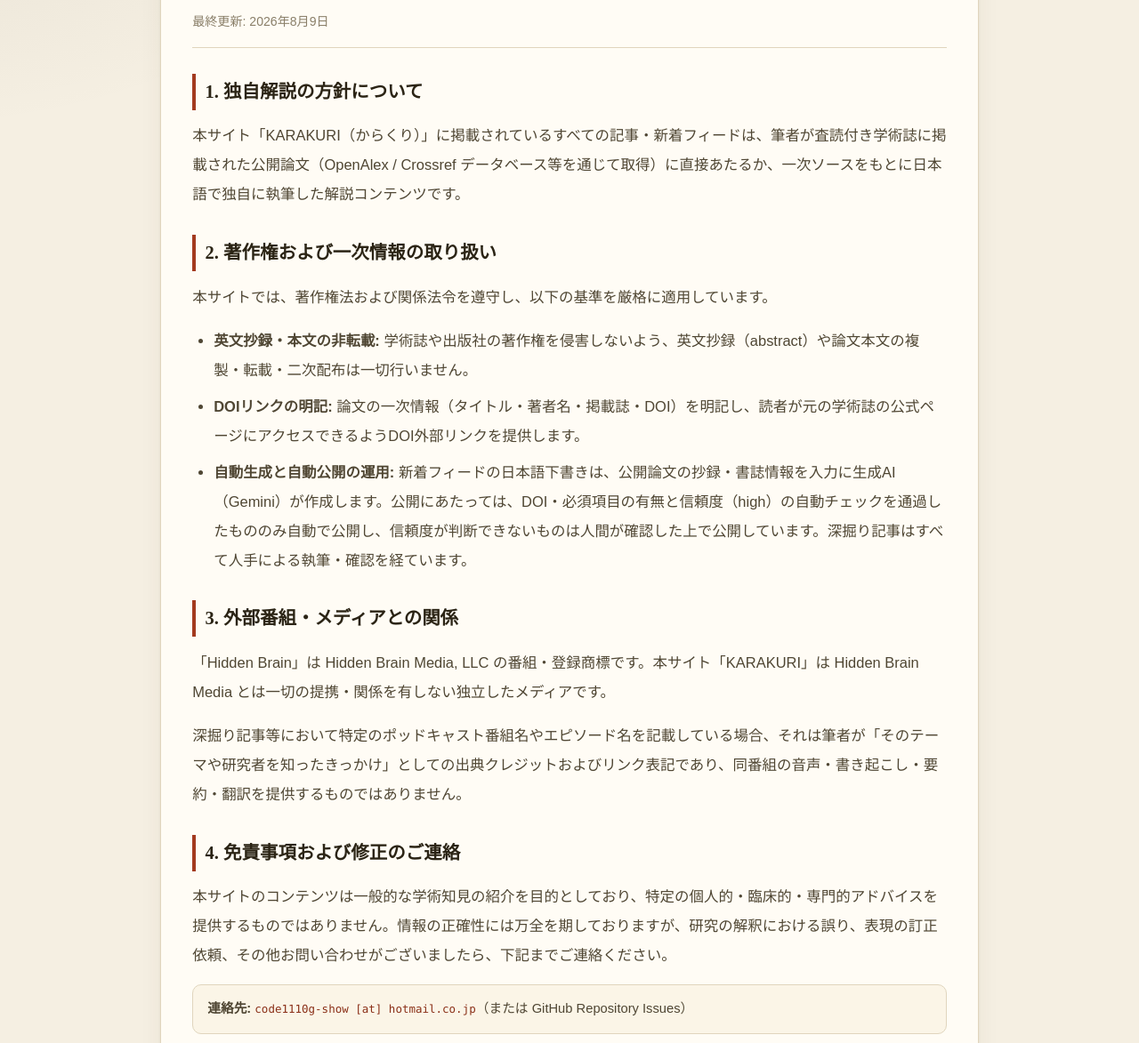
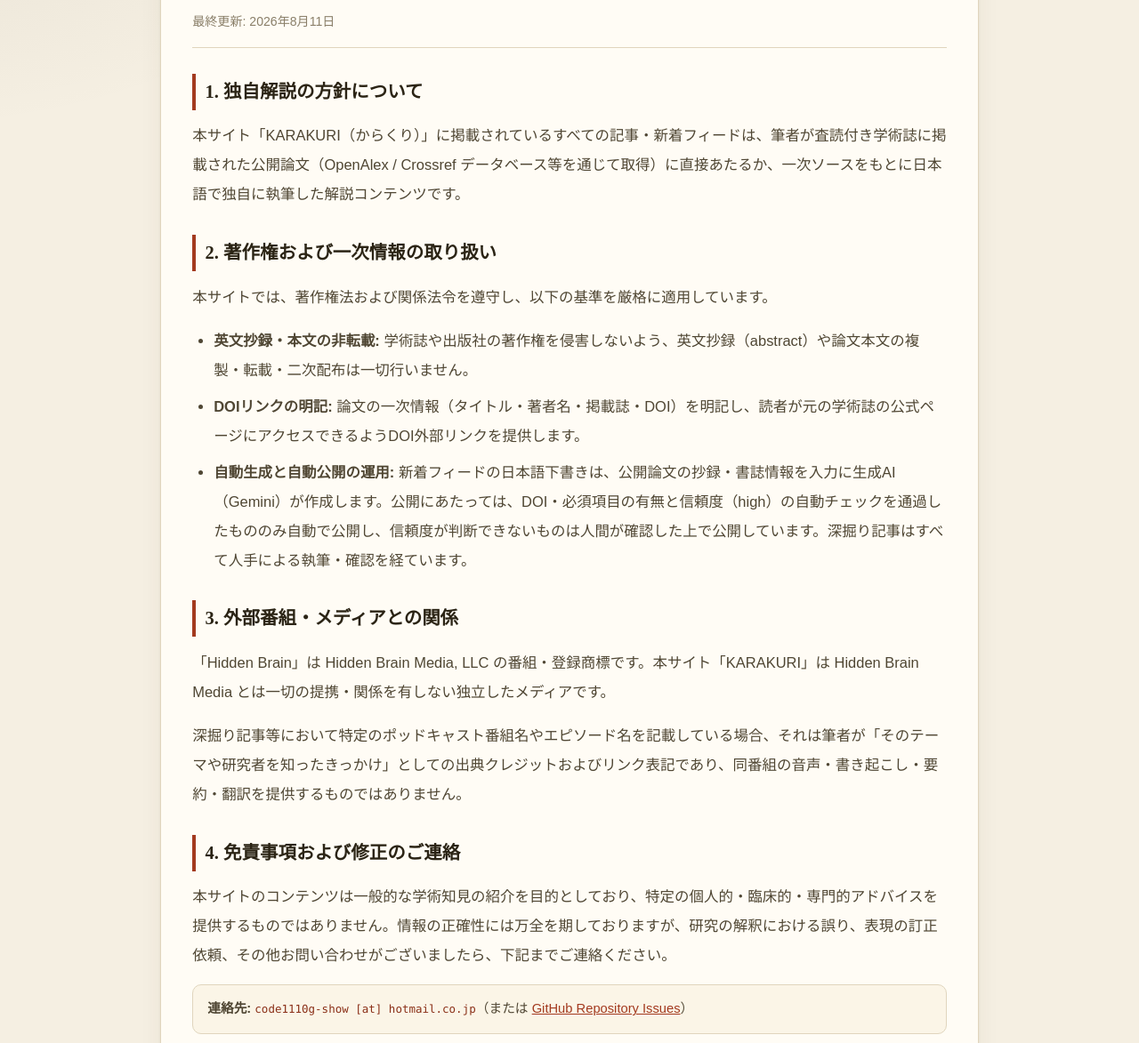
Before and after one commit to katsu1110/karakuri, a website built with Vite: page policy.html in a window 1280 px wide. Shown: the part 207-1380 px from the top of the page at 89% size. Built offline with nearby package versions, Linux system fonts and the light colour scheme.

Commit message:
policy: link GitHub issues in contact section

```diff
--- a/policy.html
+++ b/policy.html
@@ -22,7 +22,7 @@
   <main>
     <article class="article-detail">
       <h1>出典・引用方針・免責事項</h1>
-      <div class="detail-meta">最終更新: 2026年8月9日</div>
+      <div class="detail-meta">最終更新: 2026年8月11日</div>
 
       <div class="article-content">
         <h2>1. 独自解説の方針について</h2>
@@ -53,7 +53,7 @@
           本サイトのコンテンツは一般的な学術知見の紹介を目的としており、特定の個人的・臨床的・専門的アドバイスを提供するものではありません。情報の正確性には万全を期しておりますが、研究の解釈における誤り、表現の訂正依頼、その他お問い合わせがございましたら、下記までご連絡ください。
         </p>
         <p class="contact-note">
-          <strong>連絡先:</strong> <code>code1110g-show [at] hotmail.co.jp</code>（または GitHub Repository Issues）
+          <strong>連絡先:</strong> <code>code1110g-show [at] hotmail.co.jp</code>（または <a href="https://github.com/katsu1110/karakuri/issues" target="_blank" rel="noopener noreferrer">GitHub Repository Issues</a>）
         </p>
       </div>
     </article>
```
